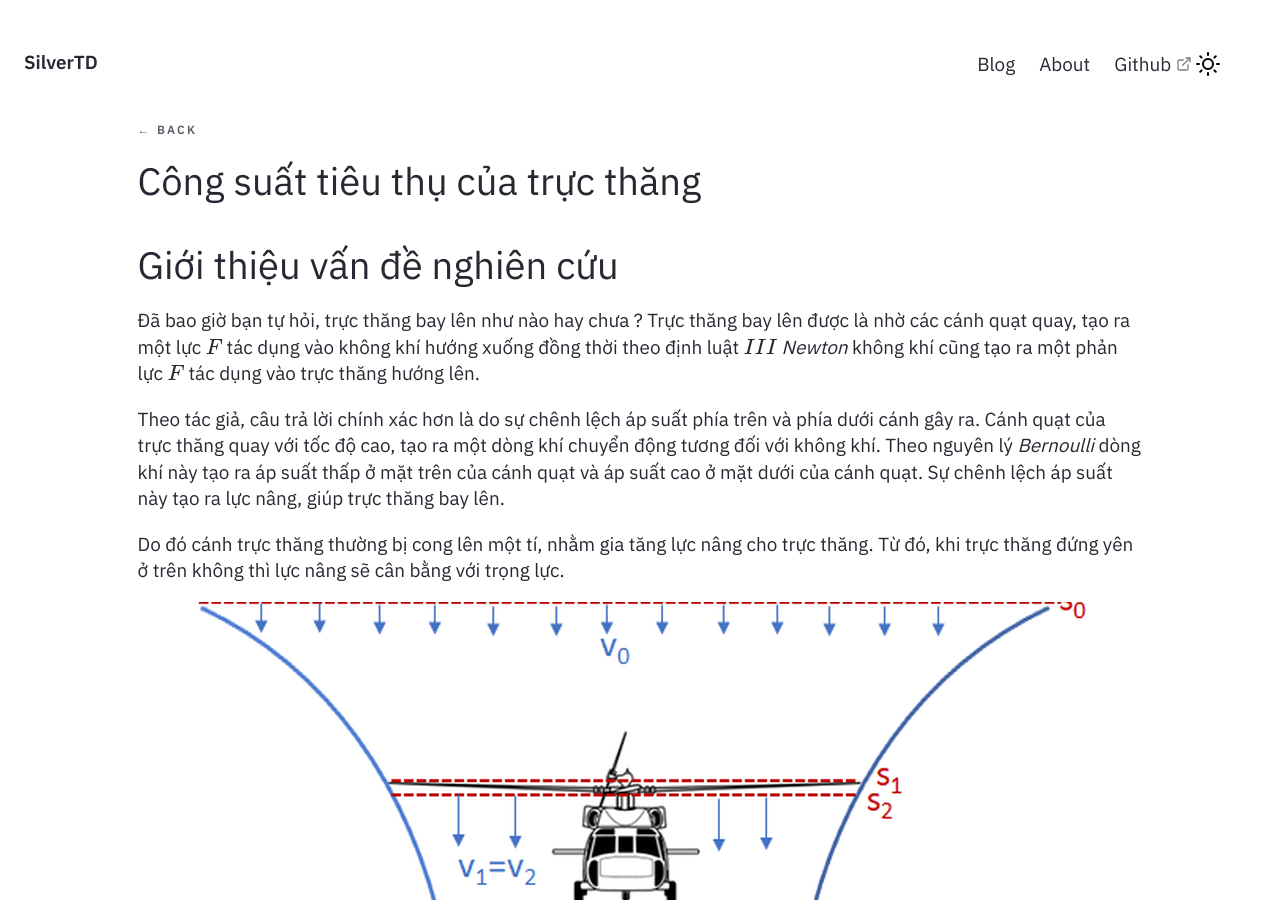
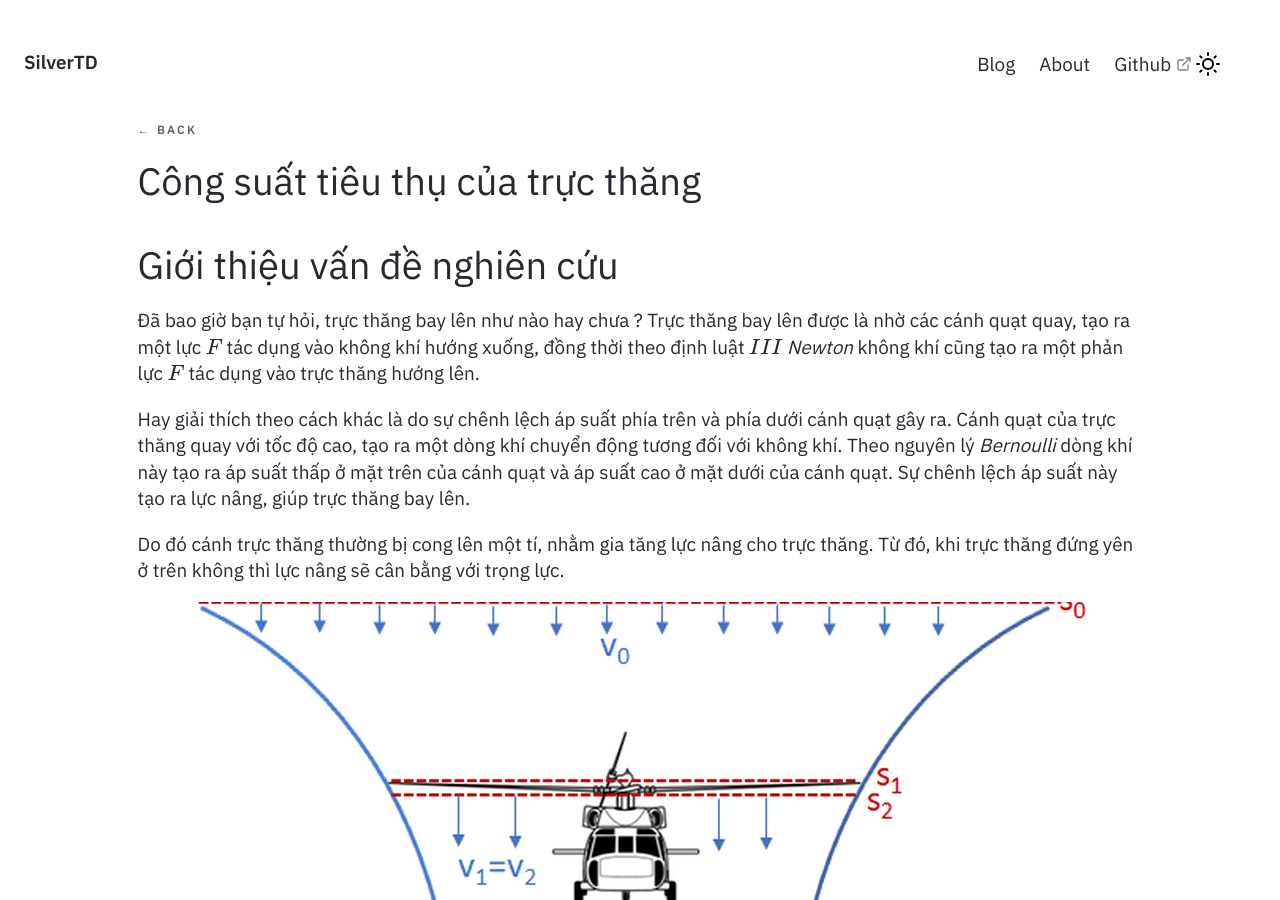
Before and after one commit to SilverTD/SilverTD.github.io, a Jekyll site: the page built from _posts/2024-1-23-Cong-Suat-Tieu-Thu-Cua-Truc-Thang.md, in a window 1280 px wide and 900 px high. Built offline with Jekyll 4.4.1, drawn with Linux system fonts in a browser that asks for light colours; formulas are drawn with MathJax 3.

Commit message:
Update 2024-1-23-Cong-Suat-Tieu-Thu-Cua-Truc-Thang.md

```diff
--- a/_posts/2024-1-23-Cong-Suat-Tieu-Thu-Cua-Truc-Thang.md
+++ b/_posts/2024-1-23-Cong-Suat-Tieu-Thu-Cua-Truc-Thang.md
@@ -8,9 +8,9 @@ description: Ở bài viết này, ta sẽ nghiên cứu các tính chất vật
 
 # Giới thiệu vấn đề nghiên cứu
 
-Đã bao giờ bạn tự hỏi, trực thăng bay lên như nào hay chưa ? Trực thăng bay lên được là nhờ các cánh quạt quay, tạo ra một lực $F$ tác dụng vào không khí hướng xuống đồng thời theo định luật $III$ <i>Newton</i> không khí cũng tạo ra một phản lực $F$ tác dụng vào trực thăng hướng lên.
+Đã bao giờ bạn tự hỏi, trực thăng bay lên như nào hay chưa ? Trực thăng bay lên được là nhờ các cánh quạt quay, tạo ra một lực $F$ tác dụng vào không khí hướng xuống, đồng thời theo định luật $III$ <i>Newton</i> không khí cũng tạo ra một phản lực $F$ tác dụng vào trực thăng hướng lên.
 
-Theo tác giả, câu trả lời chính xác hơn là do sự chênh lệch áp suất phía trên và phía dưới cánh gây ra. Cánh quạt của trực thăng quay với tốc độ cao, tạo ra một dòng khí chuyển động tương đối với không khí. Theo nguyên lý <i>Bernoulli</i> dòng khí này tạo ra áp suất thấp ở mặt trên của cánh quạt và áp suất cao ở mặt dưới của cánh quạt. Sự chênh lệch áp suất này tạo ra lực nâng, giúp trực thăng bay lên.
+Hay giải thích theo cách khác là do sự chênh lệch áp suất phía trên và phía dưới cánh quạt gây ra. Cánh quạt của trực thăng quay với tốc độ cao, tạo ra một dòng khí chuyển động tương đối với không khí. Theo nguyên lý <i>Bernoulli</i> dòng khí này tạo ra áp suất thấp ở mặt trên của cánh quạt và áp suất cao ở mặt dưới của cánh quạt. Sự chênh lệch áp suất này tạo ra lực nâng, giúp trực thăng bay lên.
 
 Do đó cánh trực thăng thường bị cong lên một tí, nhằm gia tăng lực nâng cho trực thăng. Từ đó, khi trực thăng đứng yên ở trên không thì lực nâng sẽ cân bằng với trọng lực.
 
```
